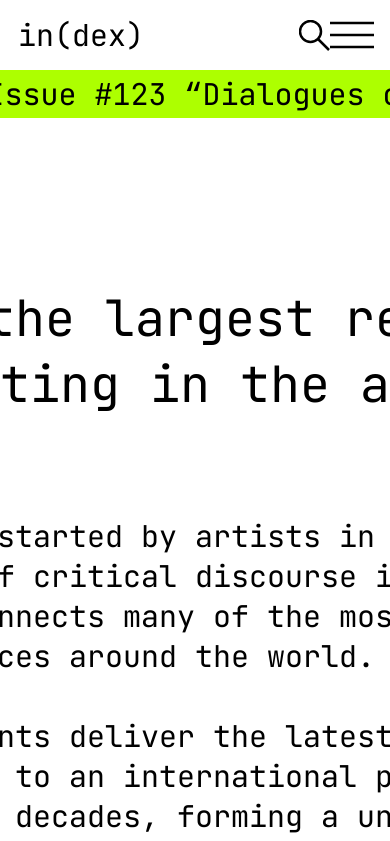
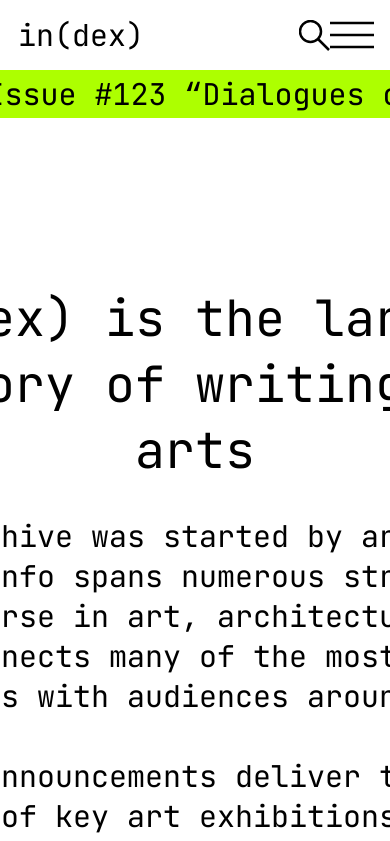
Before and after one commit to MZSkjaerstad/Prosesser_og_brukergrensesnitt, a Vue app: page /about in a window 390 px wide. Shown: the top 841 px of the page. Built offline with nearby package versions, Linux system fonts and the light colour scheme.

Commit message:
responsivitet fiksa

```diff
--- a/src/views/AboutUs.vue
+++ b/src/views/AboutUs.vue
@@ -60,6 +60,14 @@ export default {
 
    .body__paragraf {
       font-size: var(--font-size);
+
       margin-bottom: 39.6px;
    }
+
+   @media screen and (max-width: 1100px) {
+      .about-us__body, .about-us__title {
+         width: 928px;
+      }
+   }
+
 </style>
```
